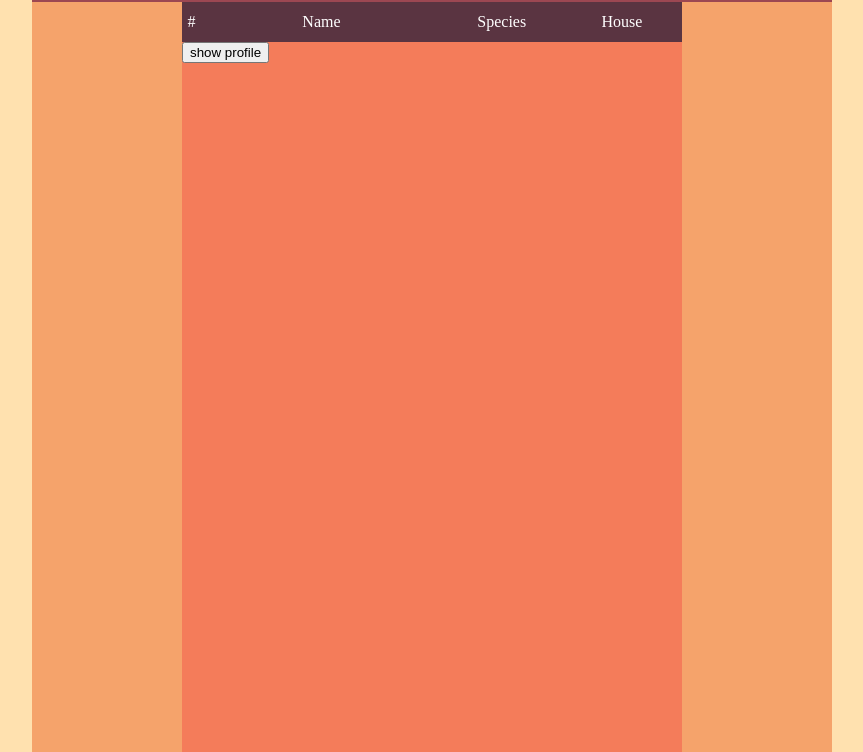
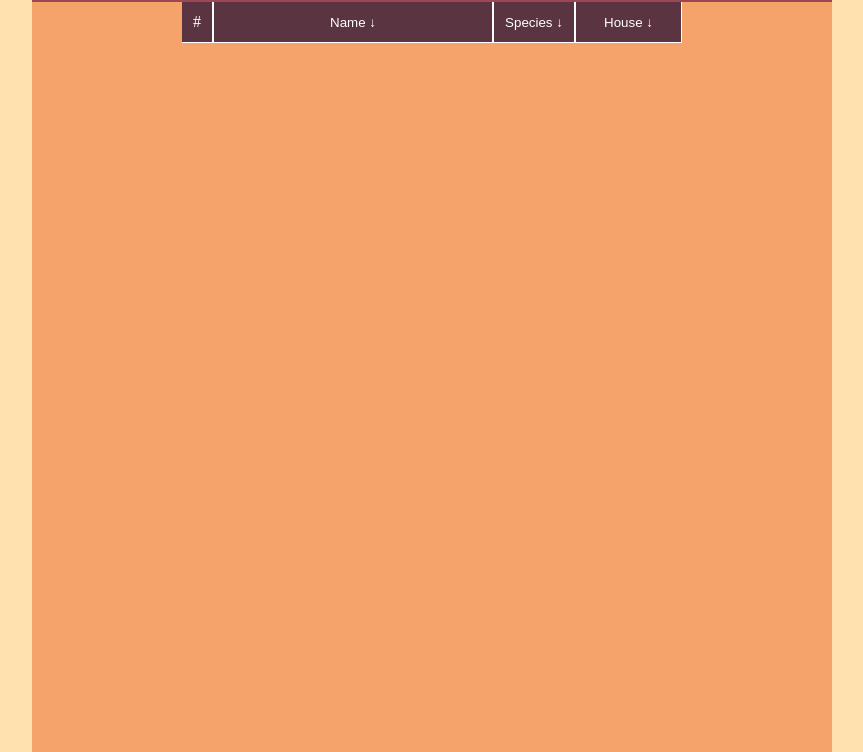
Before and after one commit to vaterpir/newpotter, a React app: page / in a window 1280 px wide. Shown: the part 48-800 px from the top of the page, without its empty margins (208-1071 px from the left). Built offline with nearby package versions, Linux system fonts and the light colour scheme.

Commit message:
add sort in taple

```diff
--- a/package.json
+++ b/package.json
@@ -8,7 +8,7 @@
     "predeploy": "npm run build",
     "deploy": "gh-pages -b build",
     "test": "echo \"Error: no test specified\" && exit 1",
-    "start": "webpack-dev-server --host 192.168.1.49 --port 3000 --mode development --open --hot",
+    "start": "webpack-dev-server --host 192.168.0.7 --port 3000 --mode development --open --hot",
     "build": "webpack --mode production",
     "prettier": "prettier  --write src/**/*.js",
     "lint": "eslint --debug src/",
--- a/src/components/App.js
+++ b/src/components/App.js
@@ -6,10 +6,29 @@ import { Profile } from './Profile';
 import '../styles/App.css';
 const xhr = new XMLHttpRequest();
 
+const selectTable = (data) =>
+  [...data].reduce(
+    (acc, el, i) => {
+      const role = [...String(el.role)].slice(0, 9).join('');
+      role === 'Professor'
+        ? (acc.professors = [...acc.professors, data[i]])
+        : el.role !== 'student'
+        ? (acc.other = [...acc.other, data[i]])
+        : (acc.students = [...acc.students, data[i]]);
+      return acc;
+    },
+    {
+      students: [],
+      professors: [],
+      other: [],
+    },
+  );
+
 export const App = () => {
   const [displaySwitch, setDisplaySwitch] = useState(true);
-  const [data, setData] = useState([]);
+  const [list, setList] = useState([]);
   const [avatar, setAvatar] = useState('');
+  const [dataProfile, setDataProfile] = useState({});
 
   const getData = (url, type) => {
     if (type === 'avatar') setAvatar('/src/img/avatar.jpg');
@@ -19,7 +38,8 @@ export const App = () => {
         const data = JSON.parse(xhr.responseText);
         if (type === 'avatar') setAvatar(data.results[0].picture.large);
         else {
-          console.log(data);
+          const newData = selectTable(data)[type];
+          setList(newData);
         }
       } else {
         console.log('error');
@@ -34,8 +54,10 @@ export const App = () => {
         <Menu setSwitch={setDisplaySwitch} getData={getData} />
 
         <Table
+          displaySwitch={displaySwitch}
+          list={list}
           setSwitch={setDisplaySwitch}
-          displaySwitch={displaySwitch}
+          getProfile={setDataProfile}
           getAvatar={getData}
         />
 
@@ -43,6 +65,7 @@ export const App = () => {
           displayProfile={displaySwitch}
           setSwitch={setDisplaySwitch}
           avatar={avatar}
+          dataProfile={dataProfile}
         />
       </div>
     </div>
--- a/src/components/Menu.js
+++ b/src/components/Menu.js
@@ -7,9 +7,9 @@ const keyURL =
   '?key=$2a$10$dSooM7l5aj6uLNFOmwf/SObKzKhMgFSrbie2BUTrRmz5hw/jj6Wme';
 
 const optionsSelect = [
-  { value: 'Professors', label: 'Professors' },
-  { value: 'Students', label: 'Students' },
-  { value: 'Others', label: 'Others' },
+  { value: 'professors', label: 'Professors' },
+  { value: 'students', label: 'Students' },
+  { value: 'other', label: 'Others' },
 ];
 const customStyles = {
   option: (provided, state) => ({
--- a/src/components/Profile.js
+++ b/src/components/Profile.js
@@ -2,9 +2,7 @@ import React from 'react';
 
 const profileURL = 'https://randomuser.me/api/';
 
-export const Profile = ({ displayProfile, setSwitch, avatar }) => {
-
-
+export const Profile = ({ displayProfile, setSwitch, avatar, dataProfile }) => {
   return (
     <div
       className={`Profile ${displayProfile ? 'hidden' : ''}`}
@@ -24,11 +22,11 @@ export const Profile = ({ displayProfile, setSwitch, avatar }) => {
             <div className="mainProfile">
               <div>
                 <div>Name:</div>
-                <div>Hannah Abbott</div>
+                <div>{dataProfile.name}</div>
               </div>
               <div>
                 <div>Role:</div>
-                <div>student</div>
+                <div>{dataProfile.role}</div>
               </div>
             </div>
           </div>
--- a/src/components/Table.js
+++ b/src/components/Table.js
@@ -1,28 +1,76 @@
-import React from 'react';
+import React, { useState } from 'react';
 
 const urlAvatar = 'https://randomuser.me/api/';
 
-export const Table = ({ setSwitch, displaySwitch, getAvatar }) => {
+const sortTable = (data, type, setList) => {
+  const newDat = [...data]
+    .map((el) => {
+      return el[type];
+    })
+    .sort()
+    .map((characters, index) => {
+      return [...data].filter((charact) => charact[type] === characters);
+    })
+    .map((ch) => ch[0]);
+  setList(newDat);
+  console.log(newDat);
+};
+
+export const Table = ({
+  getAvatar,
+  displaySwitch,
+  list,
+  setSwitch,
+  getProfile,
+}) => {
+  const [tableList, setTableList] = useState(list);
+
   return (
     <div className={`Table ${!displaySwitch ? 'hidden' : ''}`}>
       <div className="tableBox">
         <div className="tableHead">
           <div className="tableIndex">#</div>
-          <div className="tableName">Name</div>
-          <div className="tableSpecies">Species</div>
-          <div className="tableHouse">House</div>
+          <div className="tableName">
+            <button onClick={() => sortTable(list, 'name', setTableList)}>
+              Name ↓
+            </button>
           </div>
-        <div className="tableContent">
-          <button
+          <div className="tableSpecies">
+            <button onClick={() => sortTable(list, 'species', setTableList)}>
+              Species ↓
+            </button>
+          </div>
+          <div className="tableHouse">
+            <button onClick={() => sortTable(list, 'house', setTableList)}>
+              House ↓
+            </button>
+          </div>
+        </div>
+        {[...tableList].map((el, index) => {
+          return (
+            <div
+              key={index}
+              className="tableContent"
               onClick={() => {
                 setSwitch(false);
                 getAvatar(urlAvatar, 'avatar');
+                getProfile(el);
               }}
             >
-            show profile
-          </button>
+              <div className="tableIndex">{index}</div>
+              <div className="tableName">{el.name || '---'}</div>
+              <div className="tableSpecies">{el.species || '---'}</div>
+              <div className="tableHouse">{el.house || '---'}</div>
             </div>
+          );
+        })}
       </div>
     </div>
   );
 };
+
+/* <button
+
+          >
+            show profile
+          </button> */
--- a/src/styles/App.css
+++ b/src/styles/App.css
@@ -1,21 +1,22 @@
 html,
 body {
-  width: 100%;
-  height: 100vh;
+  min-width: 100%;
+  min-height: 100vh;
   margin: 0;
   padding: 0;
 }
 .App {
   background-color: #ffe1af; /* f47c5a / f5a36b / 9c4752*/
-  height: 100vh;
+  min-height: 100vh;
+  width: 100%;
   display: flex;
   justify-content: center;
-  align-items: center;
+  align-items: flex-start;
 }
 
 .content {
   background-color: #f5a36b;
-  height: 100%;
+  min-height: 100vh;
   width: 100%;
   max-width: 800px;
   display: flex;
@@ -29,6 +30,7 @@ body {
   background-color: #9c4752;
   height: 50px;
   min-height: 50px;
+  max-height: 50px;
   width: 100%;
   display: flex;
   justify-content: flex-start;
@@ -48,12 +50,77 @@ body {
 
 .Table {
   background-color: #f47c5a;
+  min-height: 100%;
+  width: 100%;
+  min-width: 200px;
+  max-width: 500px;
+}
+.tableBox {
+  width: 100%;
+}
+.tableHead {
+  background-color: #5a3441;
+  height: 40px;
+  min-width: 100%;
+  display: flex;
+  justify-content: flex-start;
+  align-items: center;
+  color: #fff;
+  user-select: none;
+  border: 1px solid #fff;
+  border-width: 0 0 1px 0;
+}
+.tableIndex {
+  width: 30px;
+  max-width: 30px;
+  min-width: 30px;
+  height: 100%;
+  display: flex;
+  justify-content: center;
+  align-items: center;
+}
+.tableName {
   height: 100%;
   width: 100%;
-  min-width: 280px;
-  max-width: 500px;
+  min-width: 100px;
+  display: flex;
+  justify-content: center;
+  align-items: center;
+  border: 1px solid #fff;
+  border-width: 0 1px 0 2px;
 }
-.tableHead {
+.tableSpecies {
+  height: 100%;
+  min-width: 80px;
+  width: 80px;
+  max-width: 80px;
+  display: flex;
+  justify-content: center;
+  align-items: center;
+  border: 1px solid #fff;
+  border-width: 0 1px;
+}
+.tableHouse {
+  height: 100%;
+  min-width: 105px;
+  width: 105px;
+  max-width: 105px;
+  display: flex;
+  justify-content: center;
+  align-items: center;
+  border: 1px solid #fff;
+  border-width: 0 1px;
+}
+
+.tableHead > div > button {
+  background-color: #5a3441;
+  height: 100%;
+  width: 100%;
+  border: 0;
+  outline: none;
+  color: #fff;
+}
+.tableContent {
   background-color: #5a3441;
   height: 40px;
   width: 100%;
@@ -61,42 +128,22 @@ body {
   justify-content: flex-start;
   align-items: center;
   color: #fff;
+  user-select: none;
 }
-.tableIndex {
-  width: 20px;
-  max-width: 30px;
-  display: flex;
-  justify-content: center;
-  align-items: center;
+.tableContent > div {
 }
-.tableName {
-  width: 50%;
-  display: flex;
-  justify-content: center;
-  align-items: center;
-}
-.tableSpecies {
-  width: 25%;
-  max-width: 180px;
-  display: flex;
-  justify-content: center;
-  align-items: center;
-}
-.tableHouse {
-  width: 25%;
-  max-width: 180px;
-  display: flex;
-  justify-content: center;
-  align-items: center;
+.tableContent > .tableIndex {
+  border: 0;
 }
 
 .Profile {
   background-color: #5a3441;
   height: 100%;
+  min-height: calc(100vh - 50px);
   width: 100%;
   display: flex;
   flex-direction: column;
-  justify-content: flex-start;
+  justify-content: center;
   align-items: center;
   overflow: auto;
 }
```
Lines whose indentation alone changed are shown as unchanged.
